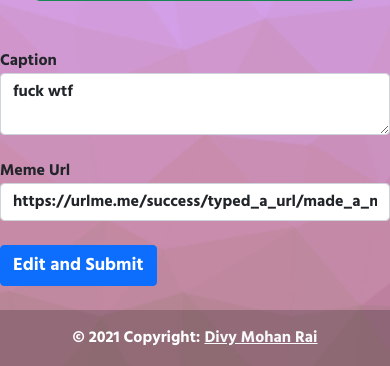
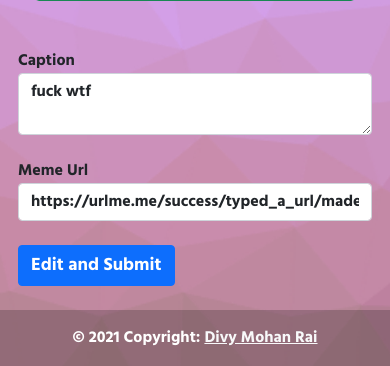
Before and after one commit to divy-14/Xmeme, a Django app: page /seememe/1/ in a window 390 px wide. Shown: the part 593-959 px from the top of the page. Run offline with Django 3.2, Linux system fonts and the light colour scheme; data comes from the database, SQL or seed files in the repository; some libraries are stand-ins or nearby versions.

Commit message:
fixed the margin sizing for edit meme page

```diff
--- a/seememe/templates/seememe/base.html
+++ b/seememe/templates/seememe/base.html
@@ -36,6 +36,13 @@
         .card-img-top {
           width: 100%;
           height: 70vw;
+        }
+        .col-md-5{
+          position: relative;
+          width: 100%;
+          min-height: 1px;
+          padding-right: 30px;
+          padding-left: 30px
         }
       }
 
```
